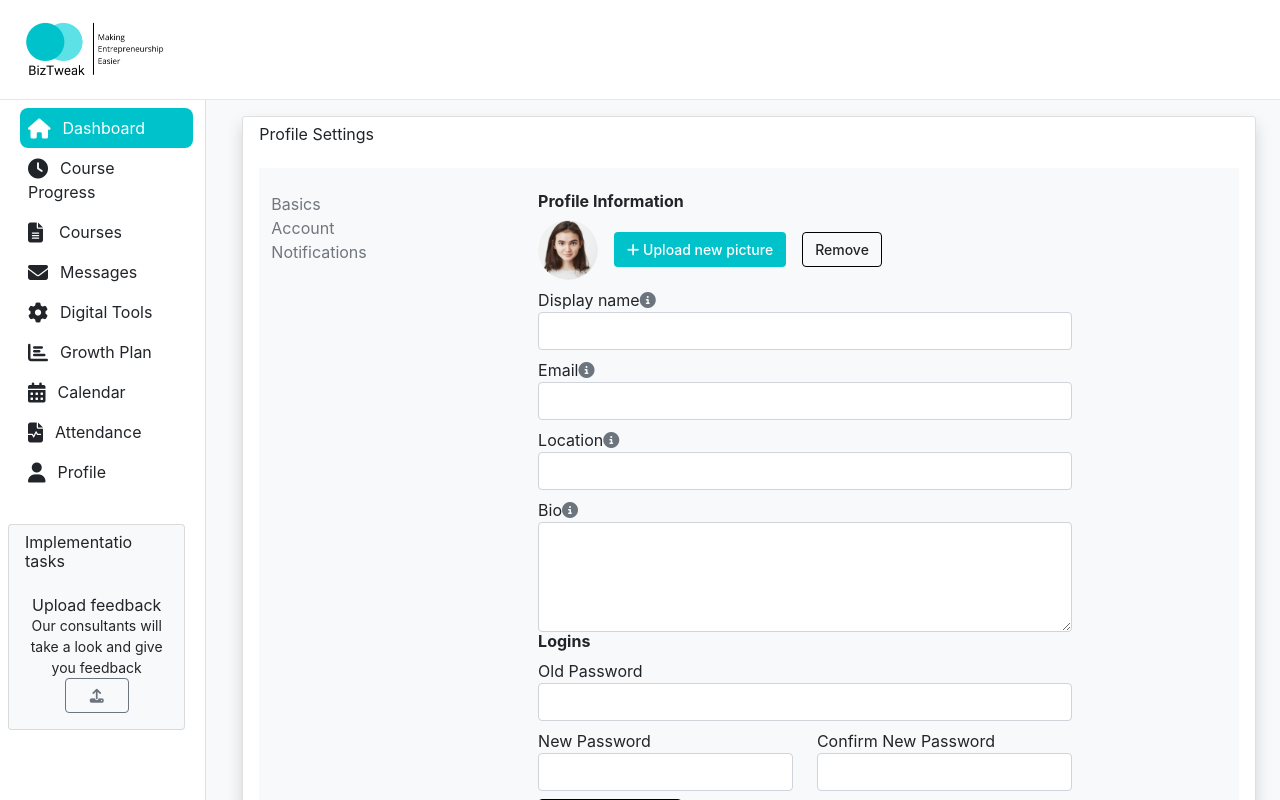
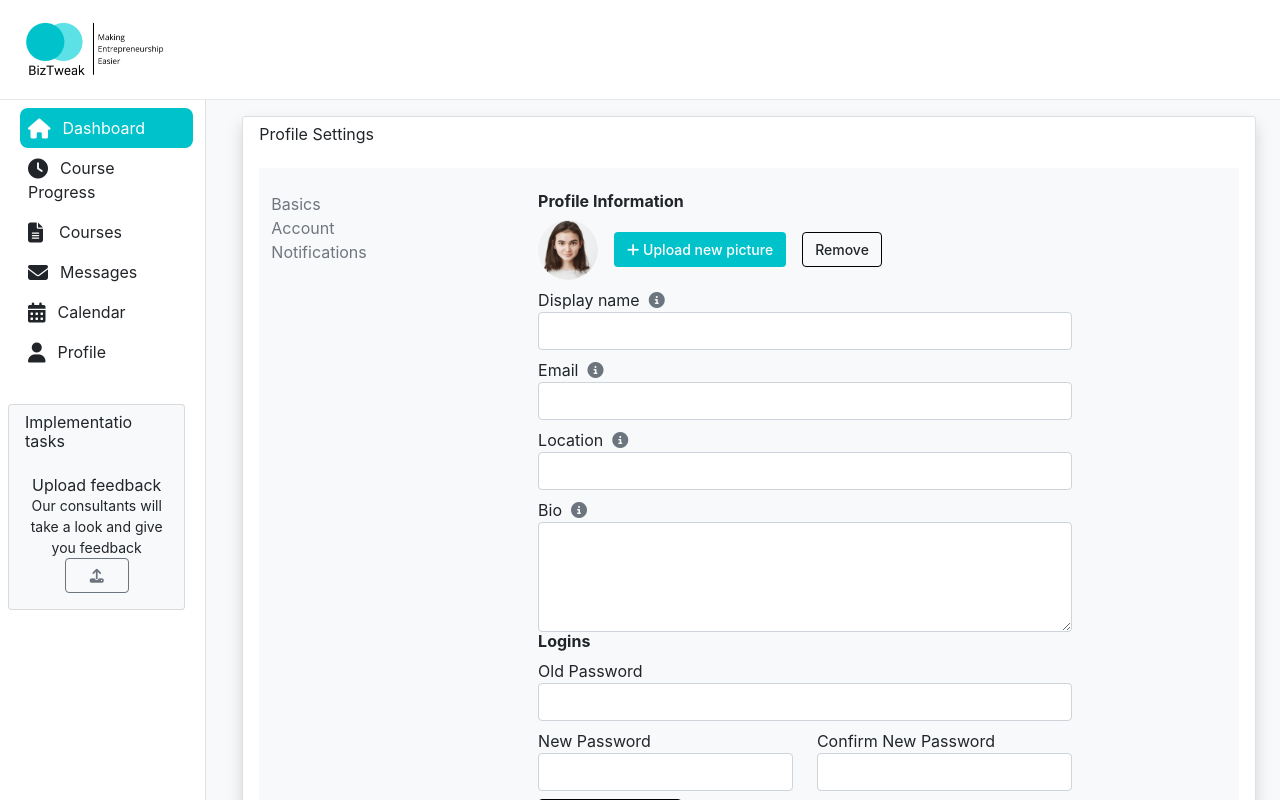
Before and after one commit to ThabisoBlessed/biztweak-react-frontend-1, a React (Create React App) app: page /#/lms/profile in a window 1280 px wide. Shown: the top 800 px of the page. Built offline with nearby package versions, Linux system fonts and the light colour scheme.

Commit message:
before menu selected

```diff
--- a/src/components/lms/LMSMenu.tsx
+++ b/src/components/lms/LMSMenu.tsx
@@ -37,22 +37,22 @@ export const LMSMenu = () => {
       isActive: false,
       titleClasses: "ml-3",
     },
-    {
-      id: 4,
-      title: "Digital Tools",
-      link: "/lms/digital-tools",
-      iconClass: "fa-lg fa-solid fa-cog",
-      isActive: false,
-      titleClasses: "ml-3",
-    },
-    {
-      id: 5,
-      title: "Growth Plan",
-      link: "/lms/growth-plan",
-      iconClass: "fa-lg fas fa-bar-chart",
-      isActive: false,
-      titleClasses: "ml-3",
-    },
+    // {
+    //   id: 4,
+    //   title: "Digital Tools",
+    //   link: "/lms/digital-tools",
+    //   iconClass: "fa-lg fa-solid fa-cog",
+    //   isActive: false,
+    //   titleClasses: "ml-3",
+    // },
+    // {
+    //   id: 5,
+    //   title: "Growth Plan",
+    //   link: "/lms/growth-plan",
+    //   iconClass: "fa-lg fas fa-bar-chart",
+    //   isActive: false,
+    //   titleClasses: "ml-3",
+    // },
     {
       id: 6,
       title: "Calendar",
@@ -61,14 +61,14 @@ export const LMSMenu = () => {
       isActive: false,
       titleClasses: "ml-3",
     },
-    {
-      id: 7,
-      title: "Attendance",
-      link: "/lms/attendance",
-      iconClass: "fa-lg fas fa-file-waveform",
-      isActive: false,
-      titleClasses: "ml-3",
-    },
+    // {
+    //   id: 7,
+    //   title: "Attendance",
+    //   link: "/lms/attendance",
+    //   iconClass: "fa-lg fas fa-file-waveform",
+    //   isActive: false,
+    //   titleClasses: "ml-3",
+    // },
     {
       id: 8,
       title: "Profile",
--- a/src/components/lms/Profile.tsx
+++ b/src/components/lms/Profile.tsx
@@ -63,7 +63,7 @@ export const Profile = () => {
                                   <div className="d-flex justify-content-between">
                                     <label className="text-dark">
                                       Display name
-                                      <i
+                                      &nbsp;<i
                                         className="fa fa-info-circle text-muted"
                                         data-bs-toggle="tooltip"
                                         title="Name is required"
@@ -81,7 +81,7 @@ export const Profile = () => {
                                   <div className="d-flex justify-content-between">
                                     <label className="text-dark">
                                       Email
-                                      <i
+                                      &nbsp;<i
                                         className="fa fa-info-circle text-muted"
                                         data-bs-toggle="tooltip"
                                         title="Email is required."
@@ -99,7 +99,7 @@ export const Profile = () => {
                                   <div className="d-flex justify-content-between">
                                     <label className="text-dark">
                                       Location
-                                      <i
+                                      &nbsp;<i
                                         className="fa fa-info-circle text-muted"
                                         data-bs-toggle="tooltip"
                                         title="Location is required"
@@ -117,7 +117,7 @@ export const Profile = () => {
                                   <div className="d-flex justify-content-between">
                                     <label className="text-dark">
                                       Bio
-                                      <i
+                                      &nbsp;<i
                                         className="fa fa-info-circle text-muted"
                                         data-bs-toggle="tooltip"
                                         title="Bio is required"
@@ -136,7 +136,7 @@ export const Profile = () => {
                                   <div className="d-flex justify-content-between">
                                     <label className="text-dark">
                                       Old Password
-                                      {/* <i
+                                      {/* &nbsp;<i
                                         className="fa fa-info-circle text-muted"
                                         data-bs-toggle="tooltip"
                                         title="Password is required"
```
